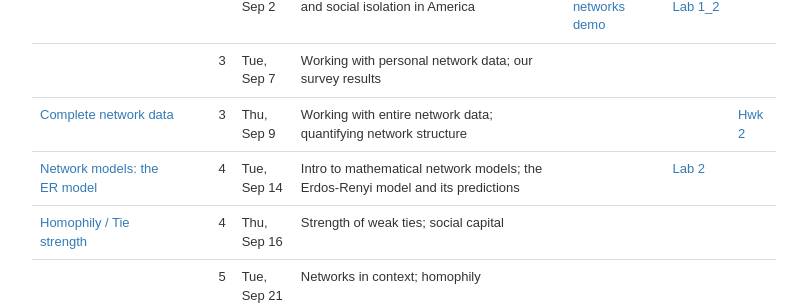
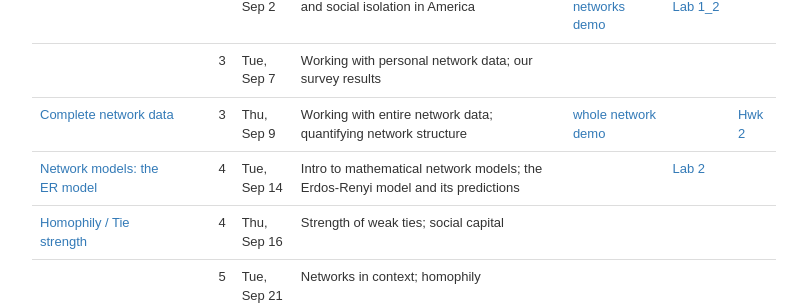
Before and after one commit to dfeehan/dfeehan.github.io, a Jekyll site: the page teaching/2021fa_demog180.html, which Jekyll copies as it is, in a window 1280 px wide and 900 px high, scrolled down 594 px. Shown: the part 153-458 px from the top of the window, without its empty margins (236-1043 px from the left). Built offline with Jekyll 4.4.1, drawn with Linux system fonts in a browser that asks for light colours.

Commit message:
link to lecture demo

```diff
--- a/teaching/2021fa_demog180.html
+++ b/teaching/2021fa_demog180.html
@@ -322,6 +322,7 @@
 Working with entire network data; quantifying network structure
 </td>
 <td style="text-align:left;">
+<a href="https://datahub.berkeley.edu/hub/user-redirect/git-pull?repo=https%3A%2F%2Fgithub.com%2Fdfeehan%2Fdemog180-fa2021&amp;urlpath=tree%2Fdemog180-fa2021%2Flecture%2F02_working_with_entire_network_data%2F02_intro_to_whole_network_data.ipynb&amp;branch=main">whole network demo</a>
 </td>
 <td style="text-align:left;">
 </td>
```
